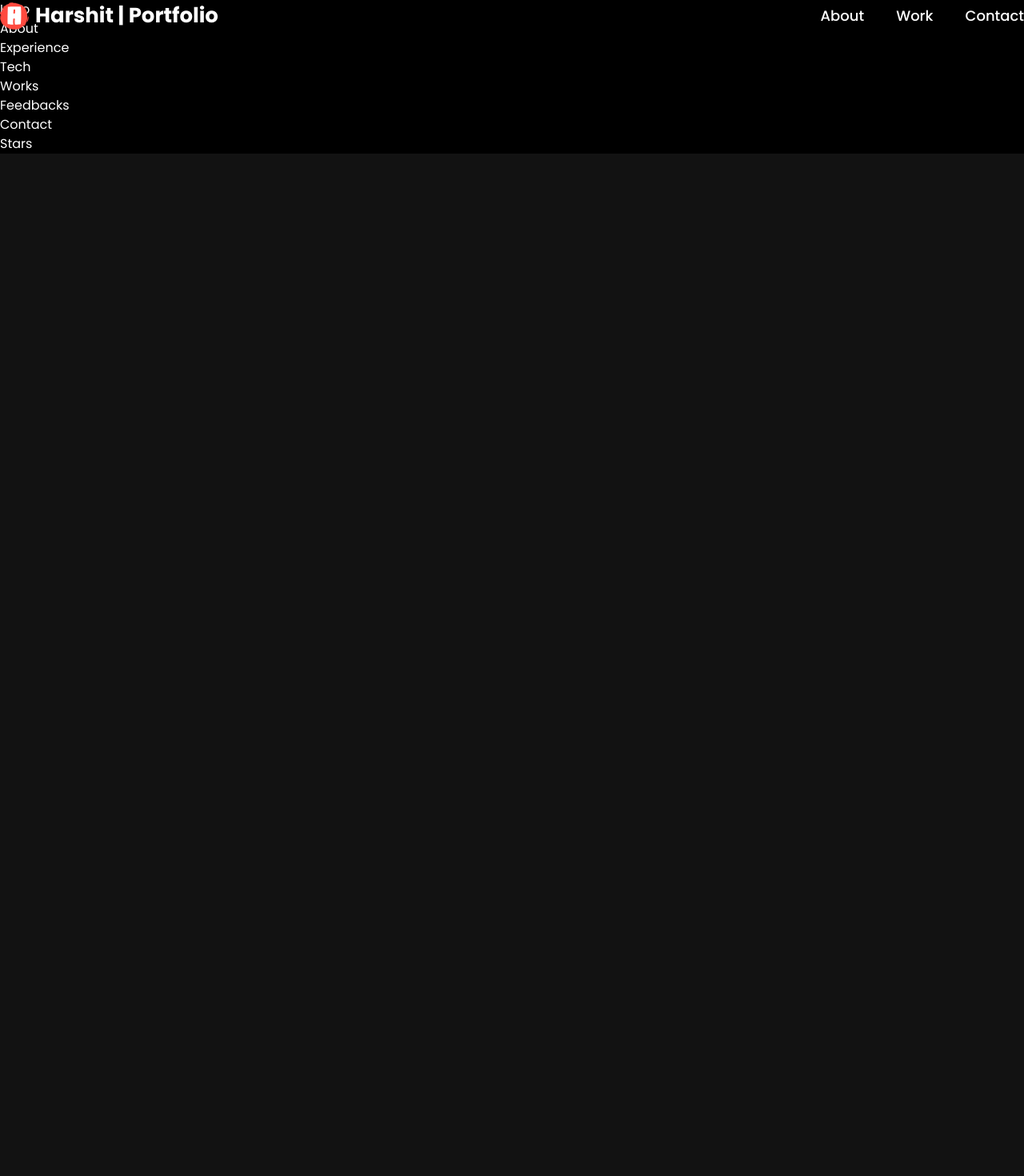
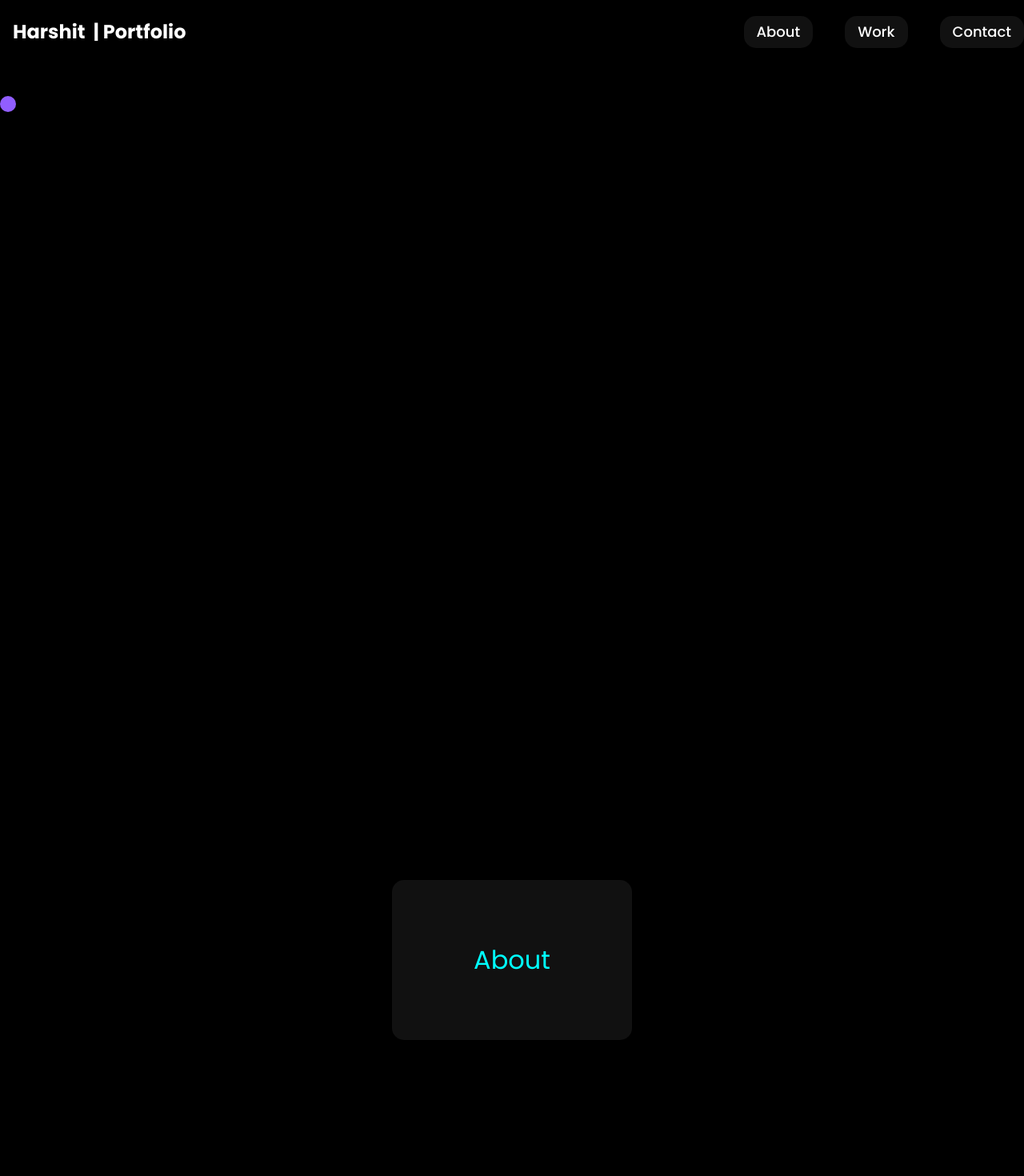
Before and after one commit to HarshitTiwari-20/Harshit-portfolio, a React (Vite) app: page / in a window 1280 px wide. Shown: the top 1470 px of the page at 80% size. Before the commit the page ends 800 px from the top, so only its background shows below. Built offline with nearby package versions, Linux system fonts and the light colour scheme.

Commit message:
added mobile display and some hero sets

```diff
--- a/index.html
+++ b/index.html
@@ -2,7 +2,7 @@
 <html lang="en">
   <head>
     <meta charset="UTF-8" />
-    <link rel="icon" type="image/svg+xml" href="./public/Harshit-photo.jpg" />
+    <link rel="icon" type="image/svg+xml" href="./Harshit-photo.jpg" />
     <meta name="viewport" content="width=device-width, initial-scale=1.0" />
     <title>Harshit Portfolio</title>
   </head>
--- a/src/components/About.tsx
+++ b/src/components/About.tsx
@@ -1,7 +1,11 @@
 
 const About = () => {
   return (
-    <div>About</div>
+    <div className="holographic-container">
+      <div className="holographic-card">
+        <h2>About</h2>
+      </div>
+    </div>
   )
 }
 
--- a/src/components/Contact.tsx
+++ b/src/components/Contact.tsx
@@ -1,7 +1,11 @@
 
 const Contact = () => {
   return (
-    <div>Contact</div>
+    <div className="holographic-container">
+      <div className="holographic-card">
+        <h2>Contact</h2>
+      </div>
+    </div>
   )
 }
 
--- a/src/components/Hero.tsx
+++ b/src/components/Hero.tsx
@@ -1,7 +1,19 @@
+import { styles } from "../styles";
+
 
 const Hero = () => {
   return (
-    <div>Hero</div>
+    <section className="relative w-full h-screen mx-auto">
+      <div className={`${styles.paddingX} absolute inset-0 top-[120px]  max-w-7xl mx-auto flex flex-row items-start gap-5`}>
+        <div className="flex flex-col justify-center item-center mt-5">
+          <div className=" w-5 h-5 rounded-full bg-[#915eff]  ">
+
+          </div>
+
+        </div>
+      </div>
+
+    </section>
   )
 }
 
--- a/src/components/Navbar.tsx
+++ b/src/components/Navbar.tsx
@@ -1,35 +1,35 @@
 import { Link } from "react-router-dom"
 import { styles } from "../styles"
+
 import { useState } from "react"
-import {logo, menu, close} from "../assets"
+import { menu, close } from "../assets"
 import { navLinks } from "../constants"
 const Navbar = () => {
   const [active, setActive] = useState("");
   const [toggle, settoggle] = useState(false);
   return (
     <nav
-      className={`${styles.paddingX} w-full flex items-center py-5 fixed top-0 z-20 bg-primary`}>
-      <div className="w-full flex justify-between items-center max-w-7xl mx-auto">
+      className={`${styles.paddingX} w-full flex  py-5 items-center  mt-4 fixed top-5  z-20 bg-primary`}>
+      <div className="w-full flex justify-between  items-center text-2xl  font-bold  underline-offset-2  max-w-7xl mx-auto">
               <Link to="/"
-          className="flex items-center gap-2"
+                className="flex items-center gap-2 ml-16"
                 onClick={() => {
                   setActive("")
                   window.scrollTo(0, 0)
                 }}
               >
-          <img src={logo} alt="logo" className="w-9 h-9 object-contain" />
-          <div className="text-white text-[26px] font-bold cursor-pointer ">
-            <span>Harshit | </span>
-            <span className=" ">Portfolio</span>
-          </div>
 
+                    <span className='text-white left-4 text-[24px] font-bold cursor-pointer flex hover-underline  hover:text-2xl'>
+                      Harshit &nbsp;
+                      <span className='sm:block hidden'> | Portfolio </span>
+                    </span>
               </Link>
-        <ul className="list-none hidden sm:flex flex-row gap-10">
+            <ul className="list-none hidden sm:flex  flex-row gap-10">
               {navLinks.map((nav) => (
                 <li
                   key={nav.id}
                   className={`${active === nav.title ? "text-white" : "text-secondary"
-                } hover:text-white text-[18px] font-medium cursor-pointer`}
+                    } hover:text-blue-300 text-[18px]  font-medium cursor-pointer holographic-nav-item`}
                   onClick={() => setActive(nav.title)}
                 >
                   <a href={`#${nav.id}`}>{nav.title}</a>
@@ -37,21 +37,21 @@ const Navbar = () => {
               ))}
 
             </ul>
-        <div className="flex sm:hidden flex flex-1 justify-end items-center">
+        <div className="flex sm:hidden flex flex-1  justify-end items-center ">
           <img
-            src={toggle? close : menu}
+            src={toggle ? close : menu}
             alt="menu"
-            className=" w-[28px] h-[28px] object-pointer"
+            className=" w-[28px] h-[28px]  object-pointer"
             onClick={() => settoggle(!toggle)}
           />
 
-            <div className={`${!toggle ? 'hidden' : 'flex' } p-6 black-gradient absolute top-20 right-0  mx-4 my-2 min-w-[140px] z-10 rounded-xl`}>
-              <ul className="list-none flex flex-col gap-4 items-start justify-end">
+          <div className={`${!toggle ? 'hidden' : 'flex'} p-4   bg-gray-800/60 backdrop-blur-sm absolute top-18 right-14 mx-6 my-6 min-w-[140px] z-10 rounded-xl `}>
+            <ul className="list-none  flex flex-col gap-4  items-start justify-end">
               {navLinks.map((nav) => (
                 <li
                   key={nav.id}
                   className={`${active === nav.title ? "text-white" : "text-secondary"
-                      } hover:text-white text-[18px] font-medium cursor-pointer`}
+                    } hover:text-white text-[18px] font-medium left-4  cursor-pointer holographic-nav-item`}
                   onClick={() => setActive(nav.title)}
                 >
                   <a href={`#${nav.id}`}>{nav.title}</a>
--- a/src/components/Works.tsx
+++ b/src/components/Works.tsx
@@ -1,7 +1,11 @@
 
 const Works = () => {
   return (
-    <div>Works</div>
+    <div className="holographic-container">
+      <div className="holographic-card">
+        <h2>Works</h2>
+      </div>
+    </div>
   )
 }
 
--- a/src/index.css
+++ b/src/index.css
@@ -18,27 +18,24 @@
 }
 
 .black-gradient {
-  background: #000000; /* fallback for old browsers */
-  background: -webkit-linear-gradient(
-    to right,
+  background: #000000;
+  /* fallback for old browsers */
+  background: -webkit-linear-gradient(to right,
       #434343,
-    #000000
-  ); /* Chrome 10-25, Safari 5.1-6 */
-  background: linear-gradient(
-    to right,
+      #000000);
+  /* Chrome 10-25, Safari 5.1-6 */
+  background: linear-gradient(to right,
       #434343,
-    #000000
-  ); /* W3C, IE 10+/ Edge, Firefox 16+, Chrome 26+, Opera 12+, Safari 7+ */
+      #000000);
+  /* W3C, IE 10+/ Edge, Firefox 16+, Chrome 26+, Opera 12+, Safari 7+ */
 }
 
 .violet-gradient {
   background: #804dee;
   background: linear-gradient(-90deg, #804dee 0%, rgba(60, 51, 80, 0) 100%);
-  background: -webkit-linear-gradient(
-    -90deg,
+  background: -webkit-linear-gradient(-90deg,
       #804dee 0%,
-    rgba(60, 51, 80, 0) 100%
-  );
+      rgba(60, 51, 80, 0) 100%);
 }
 
 .green-pink-gradient {
@@ -48,66 +45,62 @@
 }
 
 .orange-text-gradient {
-  background: #f12711; /* fallback for old browsers */
-  background: -webkit-linear-gradient(
-    to top,
+  background: #f12711;
+  /* fallback for old browsers */
+  background: -webkit-linear-gradient(to top,
       #f12711,
-    #f5af19
-  ); /* Chrome 10-25, Safari 5.1-6 */
-  background: linear-gradient(
-    to top,
+      #f5af19);
+  /* Chrome 10-25, Safari 5.1-6 */
+  background: linear-gradient(to top,
       #f12711,
-    #f5af19
-  ); /* W3C, IE 10+/ Edge, Firefox 16+, Chrome 26+, Opera 12+, Safari 7+ */
+      #f5af19);
+  /* W3C, IE 10+/ Edge, Firefox 16+, Chrome 26+, Opera 12+, Safari 7+ */
   -webkit-background-clip: text;
   -webkit-text-fill-color: transparent;
 }
 
 .green-text-gradient {
-  background: #11998e; /* fallback for old browsers */
-  background: -webkit-linear-gradient(
-    to top,
+  background: #11998e;
+  /* fallback for old browsers */
+  background: -webkit-linear-gradient(to top,
       #11998e,
-    #38ef7d
-  ); /* Chrome 10-25, Safari 5.1-6 */
-  background: linear-gradient(
-    to top,
+      #38ef7d);
+  /* Chrome 10-25, Safari 5.1-6 */
+  background: linear-gradient(to top,
       #11998e,
-    #38ef7d
-  ); /* W3C, IE 10+/ Edge, Firefox 16+, Chrome 26+, Opera 12+, Safari 7+ */
+      #38ef7d);
+  /* W3C, IE 10+/ Edge, Firefox 16+, Chrome 26+, Opera 12+, Safari 7+ */
   -webkit-background-clip: text;
   -webkit-text-fill-color: transparent;
 }
 
 .blue-text-gradient {
   /* background: -webkit-linear-gradient(#eee, #333); */
-  background: #56ccf2; /* fallback for old browsers */
-  background: -webkit-linear-gradient(
-    to top,
+  background: #56ccf2;
+  /* fallback for old browsers */
+  background: -webkit-linear-gradient(to top,
       #2f80ed,
-    #56ccf2
-  ); /* Chrome 10-25, Safari 5.1-6 */
-  background: linear-gradient(
-    to top,
+      #56ccf2);
+  /* Chrome 10-25, Safari 5.1-6 */
+  background: linear-gradient(to top,
       #2f80ed,
-    #56ccf2
-  ); /* W3C, IE 10+/ Edge, Firefox 16+, Chrome 26+, Opera 12+, Safari 7+ */
+      #56ccf2);
+  /* W3C, IE 10+/ Edge, Firefox 16+, Chrome 26+, Opera 12+, Safari 7+ */
   -webkit-background-clip: text;
   -webkit-text-fill-color: transparent;
 }
 
 .pink-text-gradient {
-  background: #ec008c; /* fallback for old browsers */
-  background: -webkit-linear-gradient(
-    to top,
+  background: #ec008c;
+  /* fallback for old browsers */
+  background: -webkit-linear-gradient(to top,
       #ec008c,
-    #fc6767
-  ); /* Chrome 10-25, Safari 5.1-6 */
-  background: linear-gradient(
-    to top,
+      #fc6767);
+  /* Chrome 10-25, Safari 5.1-6 */
+  background: linear-gradient(to top,
       #ec008c,
-    #fc6767
-  ); /* W3C, IE 10+/ Edge, Firefox 16+, Chrome 26+, Opera 12+, Safari 7+ */
+      #fc6767);
+  /* W3C, IE 10+/ Edge, Firefox 16+, Chrome 26+, Opera 12+, Safari 7+ */
   -webkit-background-clip: text;
   -webkit-text-fill-color: transparent;
 }
@@ -125,6 +118,7 @@
 }
 
 @keyframes mulShdSpin {
+
   0%,
   100% {
     box-shadow: 0em -2.6em 0em 0em #ffffff,
@@ -136,6 +130,7 @@
       -2.6em 0em 0 0em rgba(255, 255, 255, 0.5),
       -1.8em -1.8em 0 0em rgba(255, 255, 255, 0.7);
   }
+
   12.5% {
     box-shadow: 0em -2.6em 0em 0em rgba(255, 255, 255, 0.7),
       1.8em -1.8em 0 0em #ffffff, 2.5em 0em 0 0em rgba(255, 255, 255, 0.2),
@@ -145,6 +140,7 @@
       -2.6em 0em 0 0em rgba(255, 255, 255, 0.2),
       -1.8em -1.8em 0 0em rgba(255, 255, 255, 0.5);
   }
+
   25% {
     box-shadow: 0em -2.6em 0em 0em rgba(255, 255, 255, 0.5),
       1.8em -1.8em 0 0em rgba(255, 255, 255, 0.7), 2.5em 0em 0 0em #ffffff,
@@ -154,6 +150,7 @@
       -2.6em 0em 0 0em rgba(255, 255, 255, 0.2),
       -1.8em -1.8em 0 0em rgba(255, 255, 255, 0.2);
   }
+
   37.5% {
     box-shadow: 0em -2.6em 0em 0em rgba(255, 255, 255, 0.2),
       1.8em -1.8em 0 0em rgba(255, 255, 255, 0.5),
@@ -163,6 +160,7 @@
       -2.6em 0em 0 0em rgba(255, 255, 255, 0.2),
       -1.8em -1.8em 0 0em rgba(255, 255, 255, 0.2);
   }
+
   50% {
     box-shadow: 0em -2.6em 0em 0em rgba(255, 255, 255, 0.2),
       1.8em -1.8em 0 0em rgba(255, 255, 255, 0.2),
@@ -172,6 +170,7 @@
       -2.6em 0em 0 0em rgba(255, 255, 255, 0.2),
       -1.8em -1.8em 0 0em rgba(255, 255, 255, 0.2);
   }
+
   62.5% {
     box-shadow: 0em -2.6em 0em 0em rgba(255, 255, 255, 0.2),
       1.8em -1.8em 0 0em rgba(255, 255, 255, 0.2),
@@ -181,6 +180,7 @@
       -2.6em 0em 0 0em rgba(255, 255, 255, 0.2),
       -1.8em -1.8em 0 0em rgba(255, 255, 255, 0.2);
   }
+
   75% {
     box-shadow: 0em -2.6em 0em 0em rgba(255, 255, 255, 0.2),
       1.8em -1.8em 0 0em rgba(255, 255, 255, 0.2),
@@ -190,6 +190,7 @@
       -1.8em 1.8em 0 0em rgba(255, 255, 255, 0.7), -2.6em 0em 0 0em #ffffff,
       -1.8em -1.8em 0 0em rgba(255, 255, 255, 0.2);
   }
+
   87.5% {
     box-shadow: 0em -2.6em 0em 0em rgba(255, 255, 255, 0.2),
       1.8em -1.8em 0 0em rgba(255, 255, 255, 0.2),
@@ -200,3 +201,134 @@
       -2.6em 0em 0 0em rgba(255, 255, 255, 0.7), -1.8em -1.8em 0 0em #ffffff;
   }
 }
+
+.hover-underline {
+  position: relative;
+  /* display: inline-block; */
+}
+
+.hover-underline::after,
+.hover-underline::before {
+  content: '';
+  position: absolute;
+  width: 100%;
+  height: 2px;
+  background: linear-gradient(to right, #ff0000, #00ffff);
+  bottom: -5px;
+  left: 0;
+  transform: scaleX(0);
+  transform-origin: right;
+  transition: transform 0.4s ease-out;
+}
+
+.hover-underline::before {
+  top: -5px;
+  transform-origin: left;
+}
+
+.hover-underline:hover::after,
+.hover-underline:hover::before {
+  transform: scaleX(1);
+}
+
+
+.holographic-container {
+  display: flex;
+  justify-content: center;
+  align-items: center;
+  height: 100vh;
+  background: #000;
+}
+
+
+/* ================================================================================= */
+
+.holographic-card {
+  width: 300px;
+  height: 200px;
+  background: #111;
+  display: flex;
+  justify-content: center;
+  align-items: center;
+  position: relative;
+  overflow: hidden;
+  border-radius: 15px;
+  transition: all 0.5s ease;
+}
+
+.holographic-card h2 {
+  color: #0ff;
+  font-size: 2rem;
+  position: relative;
+  z-index: 2;
+}
+
+.holographic-card::before {
+  content: '';
+  position: absolute;
+  top: -50%;
+  left: -50%;
+  width: 200%;
+  height: 200%;
+  background: linear-gradient(0deg,
+      transparent,
+      transparent 30%,
+      rgba(0, 255, 255, 0.3));
+  transform: rotate(-45deg);
+  transition: all 0.5s ease;
+  opacity: 0;
+}
+
+.holographic-card:hover {
+  transform: scale(1.05);
+  box-shadow: 0 0 20px rgba(0, 255, 255, 0.5);
+}
+
+.holographic-card:hover::before {
+  opacity: 1;
+  transform: rotate(-45deg) translateY(100%);
+}
+
+/* ================================================================================= */
+
+.holographic-nav-item {
+  background: #111;
+  position: relative;
+  overflow: hidden;
+  border-radius: 15px;
+  transition: all 0.5s ease;
+  padding: 8px 16px;
+}
+
+.holographic-nav-item h2,
+.holographic-nav-item a {
+  position: relative;
+  z-index: 2;
+}
+
+.holographic-nav-item::before {
+  content: '';
+  position: absolute;
+  top: -50%;
+  left: -50%;
+  width: 200%;
+  height: 200%;
+  background: linear-gradient(0deg,
+      transparent,
+      transparent 30%,
+      rgba(0, 255, 255, 0.3));
+  transform: rotate(-45deg);
+  transition: all 0.5s ease;
+  opacity: 0;
+  pointer-events: none;
+}
+
+.holographic-nav-item:hover {
+  transform: scale(1.05);
+  box-shadow: 0 0 20px rgba(0, 255, 255, 0.5);
+}
+
+.holographic-nav-item:hover::before {
+  opacity: 1;
+  transform: rotate(-45deg) translateY(100%);
+}
```
Lines whose indentation alone changed are shown as unchanged.
